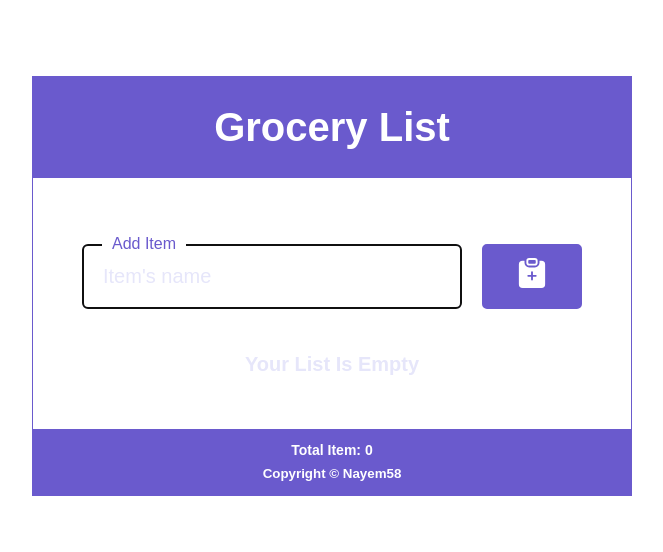
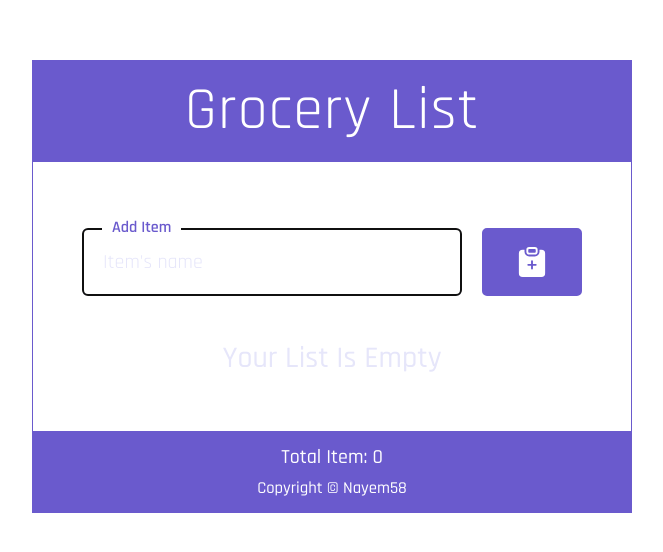
Before and after one commit to Nayem58/groceries-list, a React (Vite) app: page / in a window 1280 px wide. Shown: the part 114-666 px from the top of the page, without its empty margins (308-971 px from the left). Built offline with nearby package versions, Linux system fonts and the light colour scheme.

Commit message:
added font-family and adjusted font-weight

```diff
--- a/index.html
+++ b/index.html
@@ -4,6 +4,12 @@
     <meta charset="UTF-8" />
     <!-- <link rel="icon" type="image/svg+xml" href="/vite.svg" /> -->
     <meta name="viewport" content="width=device-width, initial-scale=1.0" />
+    <link rel="preconnect" href="https://fonts.googleapis.com" />
+    <link rel="preconnect" href="https://fonts.gstatic.com" crossorigin />
+    <link
+      href="https://fonts.googleapis.com/css2?family=Rajdhani:wght@300;400;500;600;700&display=swap"
+      rel="stylesheet"
+    />
     <title>Groceries List</title>
   </head>
   <body>
--- a/src/index.css
+++ b/src/index.css
@@ -19,6 +19,7 @@
   padding: 0;
   margin: 0;
   box-sizing: border-box;
+  font-family: "Rajdhani", sans-serif;
 }
 
 html {
@@ -27,11 +28,11 @@
 
 body {
   height: 100vh;
-  font-family: "Rajdhani", sans-serif;
   font-size: 1.6rem;
   display: flex;
   align-items: center;
   justify-content: center;
+  font-weight: 500;
 }
 
 #root {
@@ -46,7 +47,6 @@
   background-color: var(--color-primary);
   color: var(--color-white);
   text-align: center;
-  font-weight: 700;
   width: 100%;
   max-width: 600px;
   margin-left: auto;
@@ -56,15 +56,16 @@
 
 header {
   padding: 20px;
-  font-size: 4rem;
+  font-size: 6rem;
+  line-height: 1;
+  font-weight: 400;
+  letter-spacing: 1px;
 }
 
 footer {
   padding: 10px;
-}
-
-footer p {
-  font-size: 1.4rem;
+  font-weight: 500;
+  font-size: 2rem;
 }
 
 main {
@@ -133,6 +134,9 @@
   border: 2px solid;
   height: 100%;
   font-size: 2rem;
+  display: inline-flex;
+  align-items: center;
+  justify-content: center;
 }
 
 .btn--delete {
@@ -233,6 +237,7 @@
     .label {
       display: inline-block;
       font-size: 1.6rem;
+      font-weight: 600;
       position: absolute;
       left: 20px;
       top: 0;
@@ -298,12 +303,13 @@
       display: flex;
       align-items: center;
       padding: 5px 10px;
+      font-weight: 600;
     }
   }
 }
 
 .msg {
-  font-size: 2rem;
-  font-weight: 700;
+  font-size: 3rem;
+  font-weight: 500;
   color: var(--color-secondary);
 }
```
